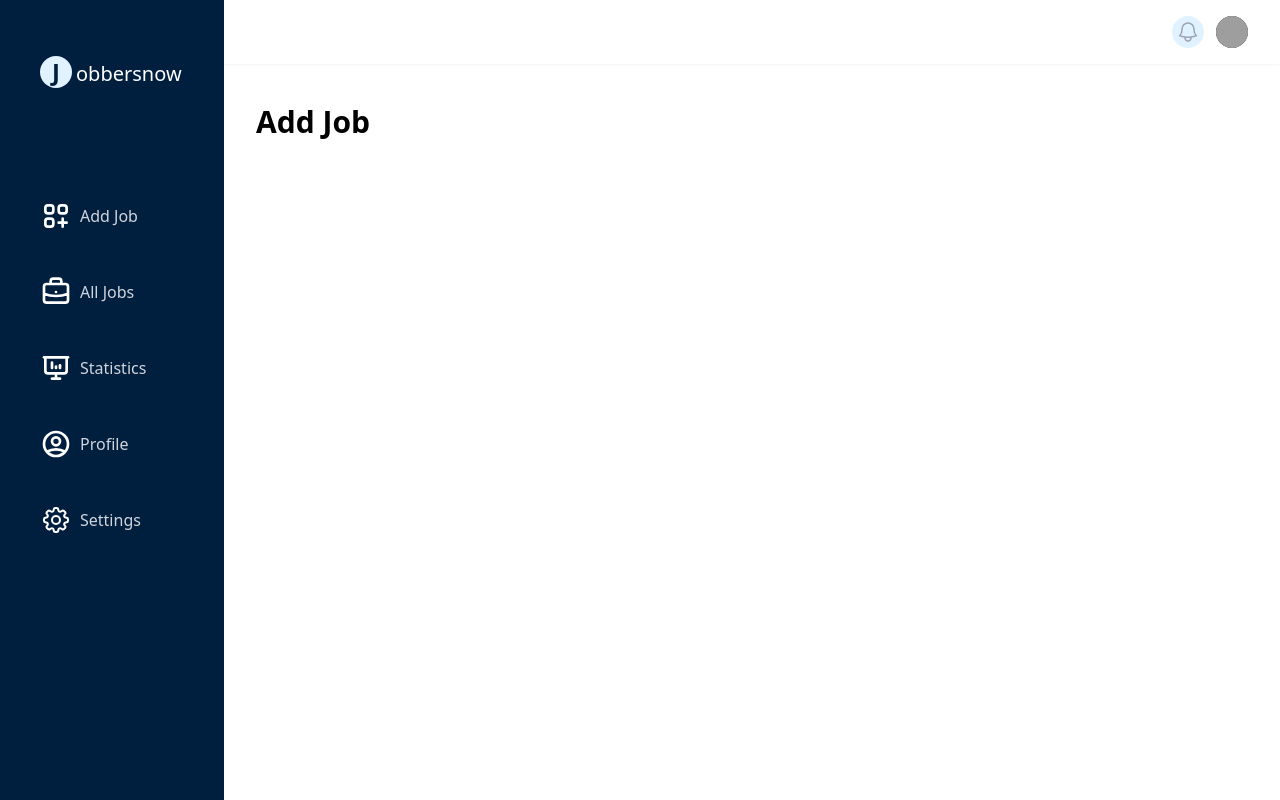
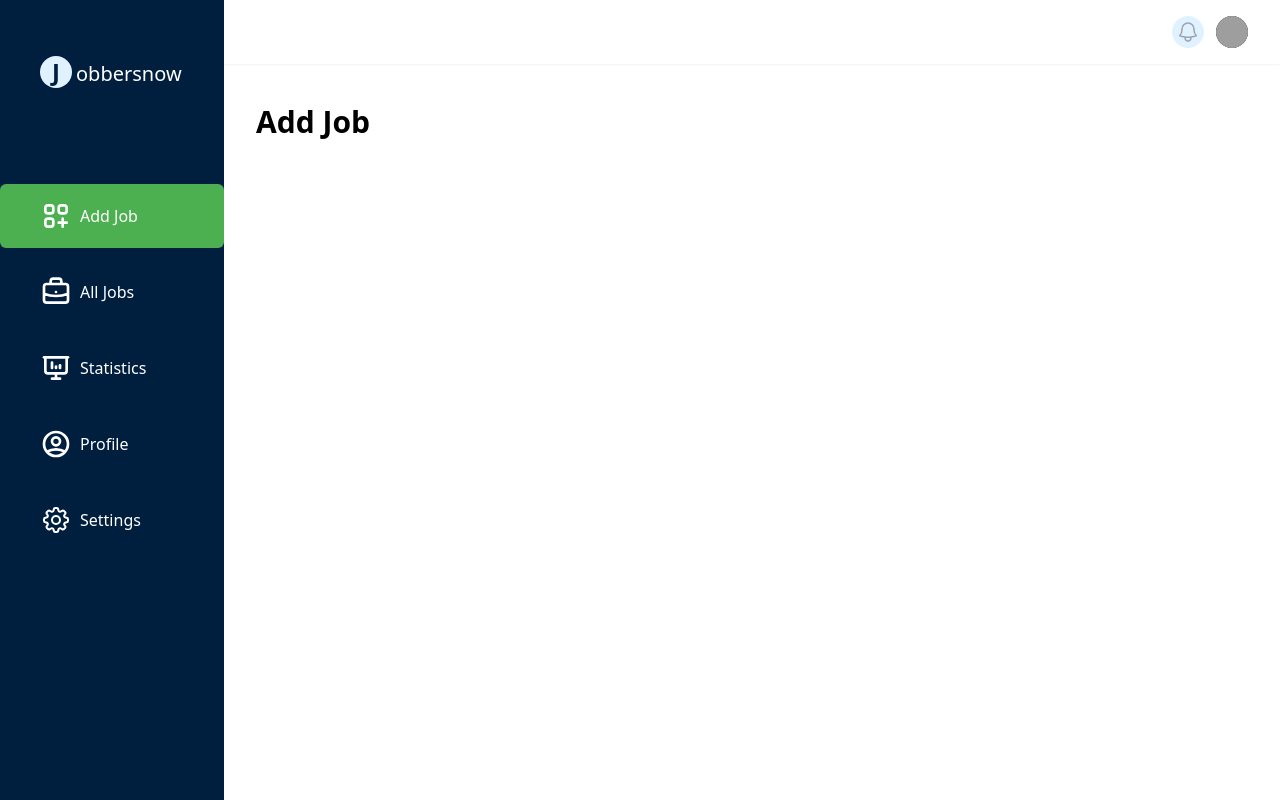
Before and after one commit to Adeolu-Gideon/Jobbersnow, a React (Vite) app: page /dashboard in a window 1280 px wide. Built offline with nearby package versions, Linux system fonts and the light colour scheme; grey boxes are pictures that could not be loaded.

Commit message:
Updated sidebar components

```diff
--- a/src/components/DashboardNavbar.jsx
+++ b/src/components/DashboardNavbar.jsx
@@ -30,7 +30,7 @@ function classNames(...classes) {
                   <img
                     className="h-8 w-auto"
                     src="https://tailwindui.com/img/logos/mark.svg?color=indigo&shade=500"
-                    alt="Your Company"
+                    alt="Logo"
                   />
                 </div>
               </div>
--- a/src/components/Sidebar.jsx
+++ b/src/components/Sidebar.jsx
@@ -1,9 +1,11 @@
-import { Link } from "react-router-dom";
+import { NavLink } from "react-router-dom";
 import { links } from "./constants/data";
 import { HiOutlineBars3 } from "react-icons/hi2";
+import { useDashboardContext } from "../pages/DashboardLayout";
 
 /* eslint-disable react/no-unknown-property */
 const Sidebar = () => {
+  const {toggleSidebar} = useDashboardContext()
   return (
     <>
       <aside className="fixed z-50 ">
@@ -30,16 +32,18 @@ const Sidebar = () => {
             {links.map((item, index) => {
               return (
                 <li key={index} className="relative">
-                  <Link
+                  <NavLink
                     to={item.link}
-                    className="focus:bg-slate-600 hover:bg-slate-600 flex w-full space-x-2 rounded-md px-10 py-4 text-gray-300 focus:outline-none items-center"
+                    className="focus:bg-accent hover:bg-accent flex w-full space-x-2 rounded-md px-10 py-4 text-white focus:outline-none items-center"
+                    onClick={toggleSidebar}
+                    end
                   >
                     <item.icon
                       className="h-8 w-8 text-white mr-2"
                       aria-hidden="true"
                     />
                     {item.title}
-                  </Link>
+                  </NavLink>
                 </li>
               );
             })}
--- a/src/components/constants/data.js
+++ b/src/components/constants/data.js
@@ -42,7 +42,7 @@ export const links = [
   {
     title: "Add Job",
     icon: HiOutlineViewGridAdd,
-    link: "./",
+    link: ".",
   },
   {
     title: "All Jobs",
--- a/src/index.css
+++ b/src/index.css
@@ -1,3 +1,10 @@
 @tailwind base;
 @tailwind components;
 @tailwind utilities;
+
+:root {
+  --accent: #4CAF50;
+}
+.active {
+    background: var(--accent);
+}
```
